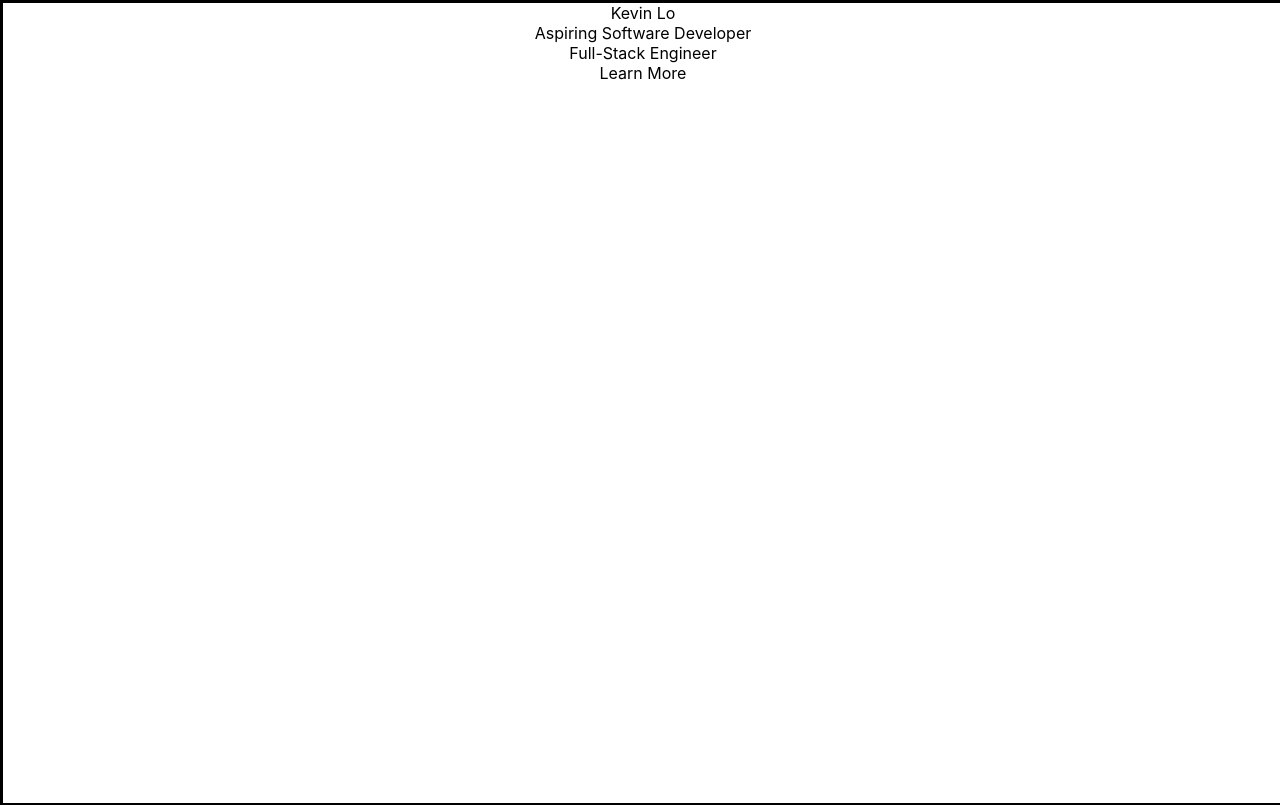
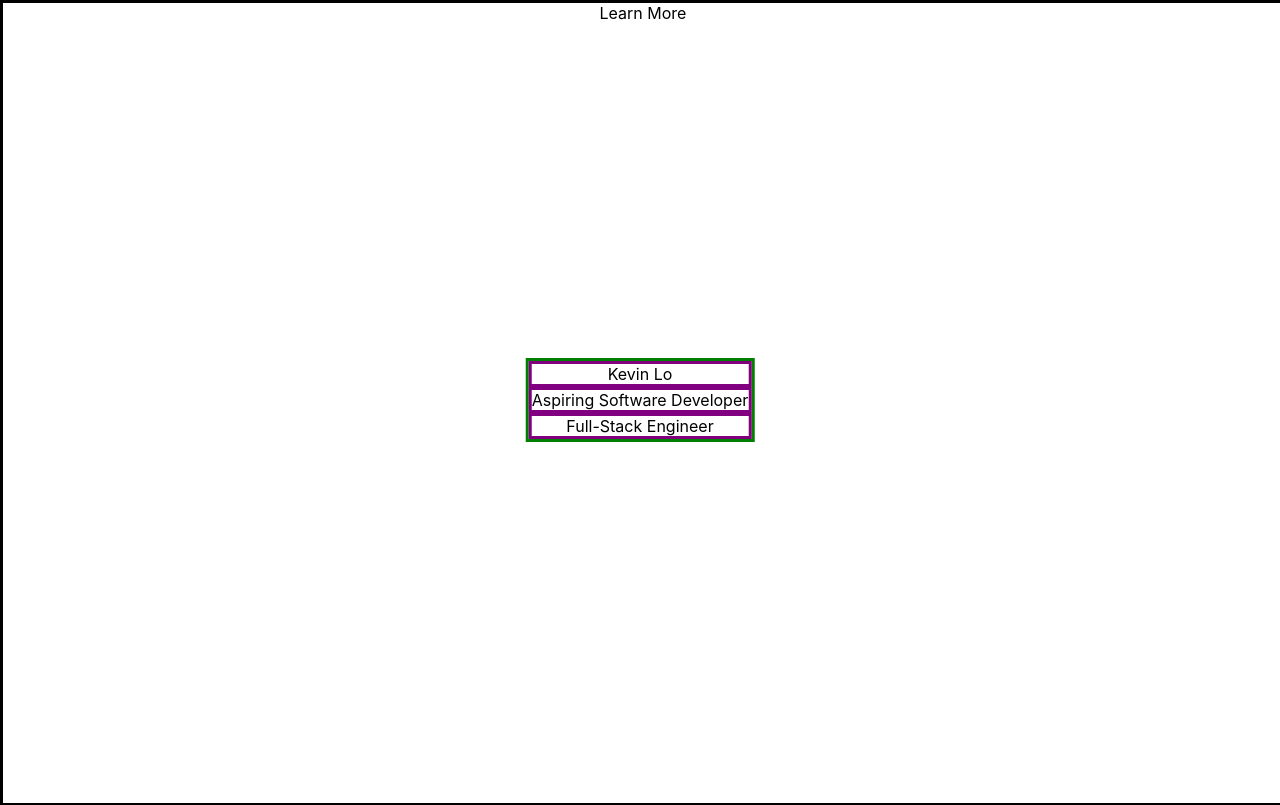
Before and after one commit to LowKeyAkward/Portfolio, a React (Create React App) app in the folder client/: page / in a window 1280 px wide. Shown: the top 805 px of the page. Built offline with nearby package versions, Linux system fonts and the light colour scheme.

Commit message:
centered into

```diff
--- a/client/src/Sections/Intro.css
+++ b/client/src/Sections/Intro.css
@@ -4,3 +4,17 @@
   width: 100vw;
   /* scroll-snap-align: start; */
 }
+
+.intro-div{
+  border: solid green;
+  display: flex;
+  flex-direction: column;
+  position: absolute;
+  top: 50%;
+  left: 50%;
+  transform: translate(-50%, -50%);
+}
+
+.intro{
+  border: solid purple;
+}
--- a/client/src/Sections/Intro.jsx
+++ b/client/src/Sections/Intro.jsx
@@ -9,7 +9,7 @@ function Intro(props) {
         <div className="intro">Aspiring Software Developer</div>
         <div className="intro">Full-Stack Engineer</div>
       </div>
-      <div className="intro">Learn More</div>
+      <div className="intro-learn">Learn More</div>
     </div>
   );
 }
```
Also changed, not shown: 1 other file (tests, documents, lock files or other folders).
